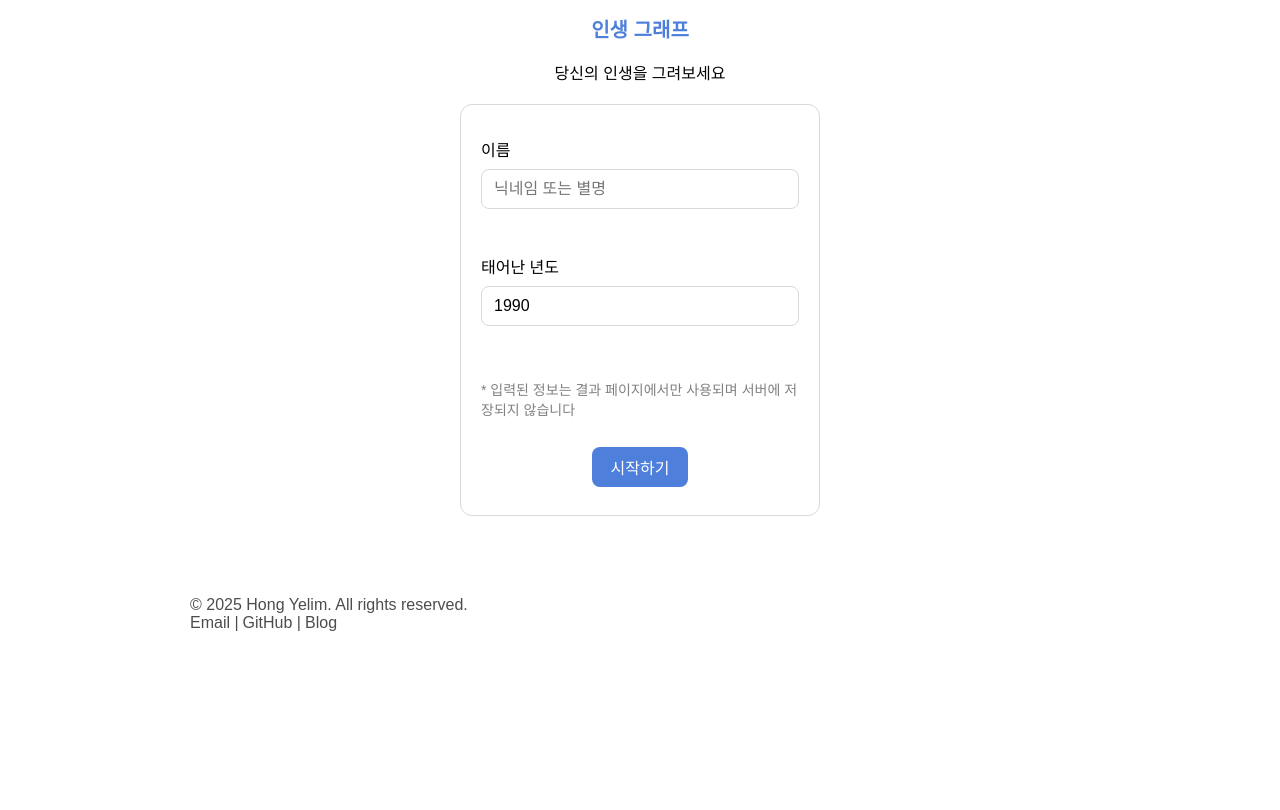
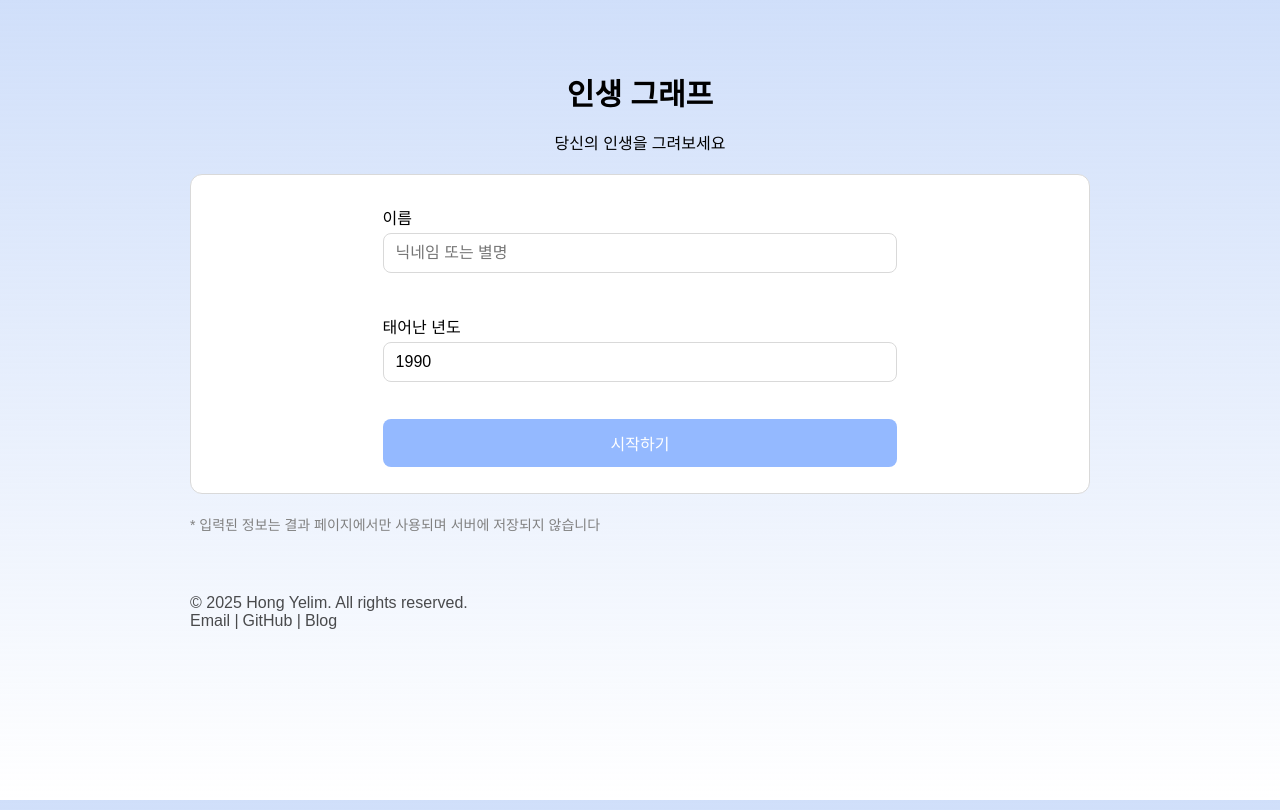
Before and after one commit to hongggyelim/lifeGraph, a React (Create React App) app: page / in a window 1280 px wide. Built offline with nearby package versions, Linux system fonts and the light colour scheme.

Commit message:
fix: 시작하기 버튼 disabled 추가

```diff
--- a/src/App.scss
+++ b/src/App.scss
@@ -27,36 +27,40 @@
 body {
   background-color: $background;
   max-height: calc(100dvh - 10px);
+  background: linear-gradient(
+    rgba(208, 223, 250, 1),
+    rgba(255, 255, 255, 0.45284051120448177)
+  );
 }
 
 // main 레이아웃
 main {
-  max-width: $width-mobile;
+  max-width: $width-desktop;
+  width: 90%;
   margin: 20px auto;
 
   @media (max-width: $mobile) {
     max-width: $width-mobile;
-    margin: 20px;
   }
+
   .border {
+    height: 40dvh;
     position: relative;
     border: 1px solid;
     border-color: $secondary-color-100;
     background-color: $background;
     border-radius: 12px;
     padding: 20px;
-    margin-bottom: 20px;
+    margin: 0 0 20px;
     width: 100%;
     display: flex;
     flex-direction: column;
     align-items: center;
+    justify-content: center;
     gap: 20px;
 
     @media (max-width: $mobile) {
       font-size: 1.4rem;
-      width: 95dvw;
-      gap: 12px;
-      padding: 8px;
     }
   }
 }
--- a/src/App.tsx
+++ b/src/App.tsx
@@ -1,6 +1,5 @@
 import "./App.scss";
 import { BrowserRouter as Router, Route, Routes } from "react-router-dom";
-import Header from "./components/Header/Header";
 import Home from "./pages/Home";
 import MainPage from "./pages/Main";
 import ResultPage from "./pages/Result";
@@ -10,7 +9,6 @@ import Footer from "./components/Footer/Footer";
 function App() {
   return (
     <Router>
-      {window.location.pathname !== "/" && <Header />}
       <Routes>
         <Route path="/" element={<Home />} />
         <Route path="/main" element={<MainPage />} />
--- a/src/components/Footer/Footer.scss
+++ b/src/components/Footer/Footer.scss
@@ -1,7 +1,6 @@
 @import "../../variables.scss";
 footer {
-  padding-top: 40px;
-  padding-bottom: 20px;
+  padding: 40px 20px 20px;
   width: 100%;
   gap: 20px;
   color: rgba($color: #000000, $alpha: 0.7);
--- a/src/pages/Home/home.scss
+++ b/src/pages/Home/home.scss
@@ -5,18 +5,20 @@
   flex-direction: column;
   align-items: center;
   gap: 20px;
-
+  padding-top: 60px;
+  h1 {
+    font-size: 3rem;
+    font-weight: 700;
+  }
   form {
     div {
-      width: 100%;
+      width: 60%;
     }
     label {
       font-weight: 500;
       display: flex;
       flex-direction: column;
-      gap: 8px;
-      max-width: 600px;
-      margin: 0 auto;
+      width: 100%;
       padding: 12px 0;
     }
     input {
@@ -26,31 +28,36 @@
       height: 40px;
       width: full;
       padding: 8px 12px;
+      margin: 4px 0;
       border-radius: 8px;
       font-size: 1.6rem;
     }
 
     .error {
       font-size: 1.3rem;
-      padding-left: 4px;
+      padding: 4px;
       color: red;
       height: 1.3rem;
     }
 
     button {
       background-color: $primary-color-300;
-      width: 30%;
-      height: 40px;
+      padding: 12px;
+      width: 100%;
       color: white;
       border-radius: 8px;
       font-size: 1.6rem;
       margin: 8px 0;
       cursor: pointer;
-    }
 
-    span {
-      color: gray;
-      font-size: 1.4rem;
+      &:disabled {
+        background-color: $primary-color-200;
+        cursor: not-allowed;
+      }
     }
   }
 }
+span {
+  color: gray;
+  font-size: 1.4rem;
+}
--- a/src/pages/Home/index.tsx
+++ b/src/pages/Home/index.tsx
@@ -61,7 +61,7 @@ const Home = () => {
     // 다음 스텝으로 넘어가기
     if (!validationErrors.name && !validationErrors.birth) navigate("/main");
   };
-
+  let validated = !errors.birth && !errors.name && info.birthYear && info.name;
   return (
     <main>
       <div className="home-div">
@@ -87,13 +87,15 @@ const Home = () => {
               ref={birthYearRef}
               error={errors.birth}
             />
+            <button type="submit" disabled={!validated}>
+              시작하기
+            </button>
           </div>
-          <span>
-            * 입력된 정보는 결과 페이지에서만 사용되며 서버에 저장되지 않습니다
-          </span>
-          <button type="submit">시작하기</button>
         </form>
       </div>
+      <span>
+        * 입력된 정보는 결과 페이지에서만 사용되며 서버에 저장되지 않습니다
+      </span>
     </main>
   );
 };
--- a/src/pages/Main/index.tsx
+++ b/src/pages/Main/index.tsx
@@ -29,7 +29,7 @@ const MainPage = () => {
   return (
     <main>
       <div className="main-div">
-        <h3>{name}님,기억에 남는 순간을 기록해보세요</h3>
+        <p>{name}님,기억에 남는 순간을 기록해보세요</p>
         <p className="description">
           <b>Tip ! </b>
           핀📍을 선택해 텍스트를 수정하거나 삭제할 수 있어요
```
